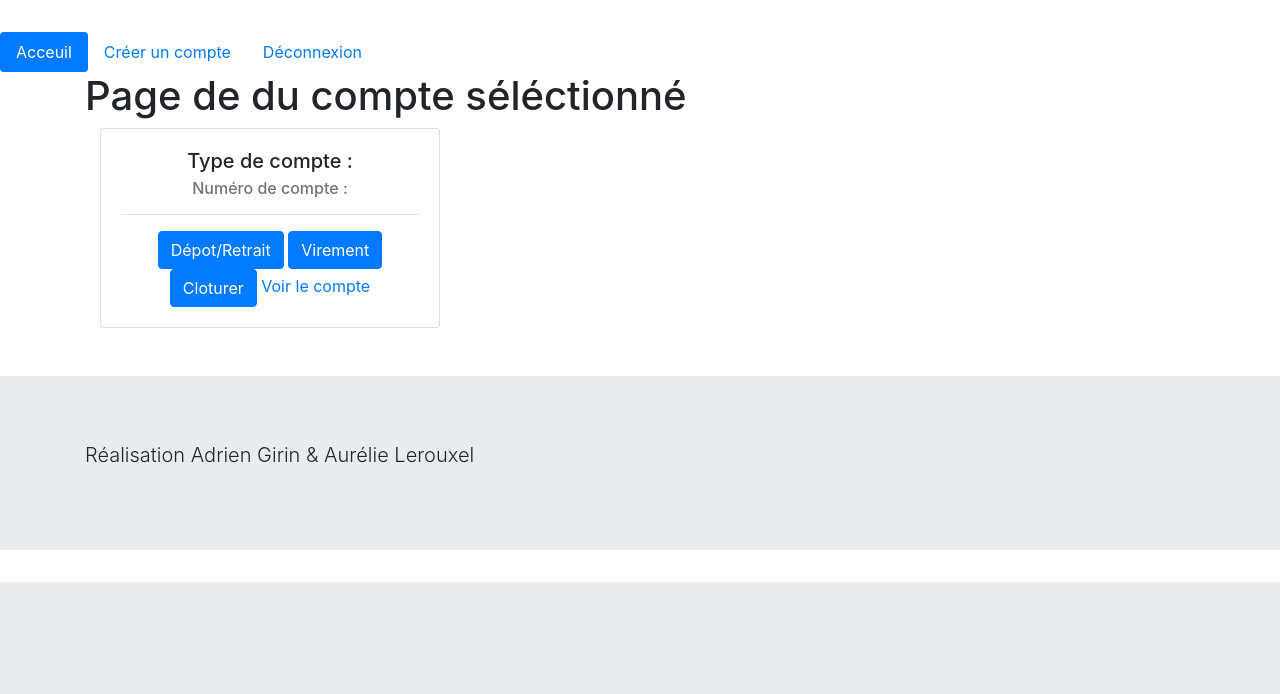
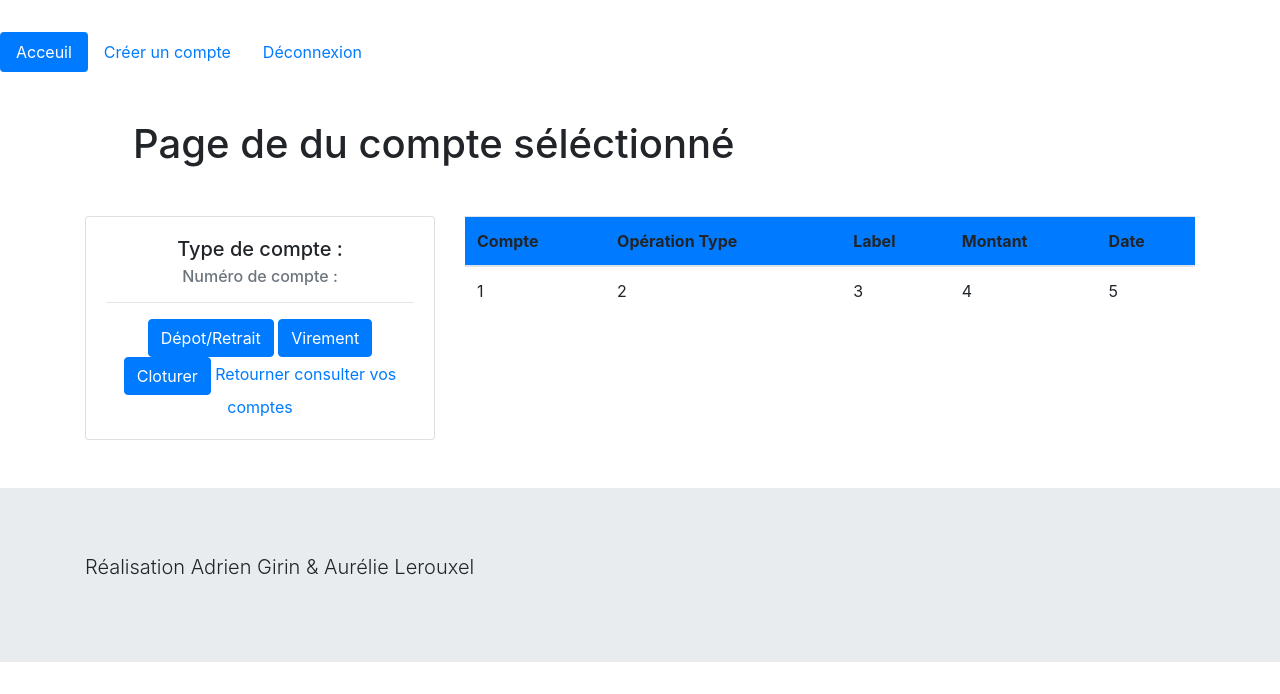
Before and after one commit to aurelielerouxel/banque_symfony, a Symfony app: template templates/bank/single_account.html.twig in a window 1280 px wide. Shown: the part 249-943 px from the top of the page. Before the commit the page ends 831 px from the top, so only its background shows below. Run offline with Twig, Linux system fonts and the light colour scheme; the template is opened without the code that fills it, so the values that code supplies are empty; some libraries are stand-ins or nearby versions.

Commit message:
display of single account

```diff
--- a/templates/bank/single_account.html.twig
+++ b/templates/bank/single_account.html.twig
@@ -4,7 +4,8 @@
 
 {% block main %}
 <div class="container">
-    <h1>Page de du compte séléctionné</h1>
+    <h1 class="m-5">Page de du compte séléctionné</h1>
+    <div class="row">
         <div class="col-12 col-sm-10 col-md-6 col-lg-4 mb-5">
             <div class="card text-center">
                 <section class="card-body">
@@ -17,9 +18,32 @@
                     <a href="#" class="btn btn-primary">Dépot/Retrait</a>
                     <a href="#" class="btn btn-primary">Virement</a>
                     <a href="#" class="btn btn-primary">Cloturer</a>
+                    <a href="accounts">Retourner consulter vos comptes</a>
+                </section>
+            </div>
+        </div>
 
-                <a href="singleAccount">Voir le compte</a>
-            </section>
+        <div class="col-12 col-sm-10 col-md-6 col-lg-8">
+        <table class="table">
+            <thead class="bg-primary">
+                <tr>
+                    <th scope="col">Compte</th>
+                    <th scope="col">Opération Type</th>
+                    <th scope="col">Label</th>
+                    <th scope="col">Montant</th>
+                    <th scope="col">Date</th>
+                </tr>
+            </thead>
+            <tbody>
+                <tr>
+                <td>1</td>
+                <td>2</td>
+                <td>3</td>
+                <td>4</td>
+                <td>5</td>
+                </tr>
+            </tbody>
+        </table>
         </div>
     </div>
 </div>
--- a/templates/template.html.twig
+++ b/templates/template.html.twig
@@ -19,7 +19,6 @@
         <li class="nav-item">
             <a class="nav-link" href="#">Déconnexion</a>
         </li>
-
     </ul>
 
     {% block main %}{% endblock %}
```
Lines whose indentation alone changed are shown as unchanged.
